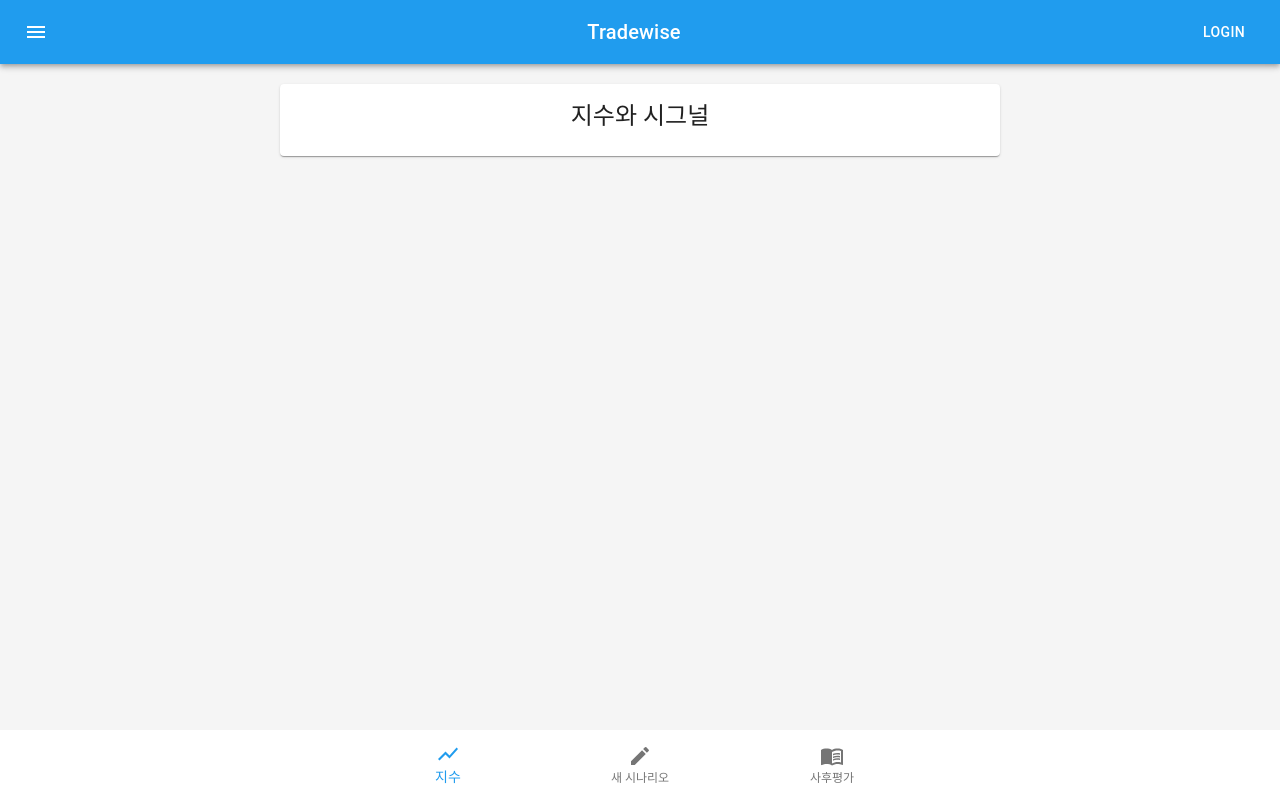
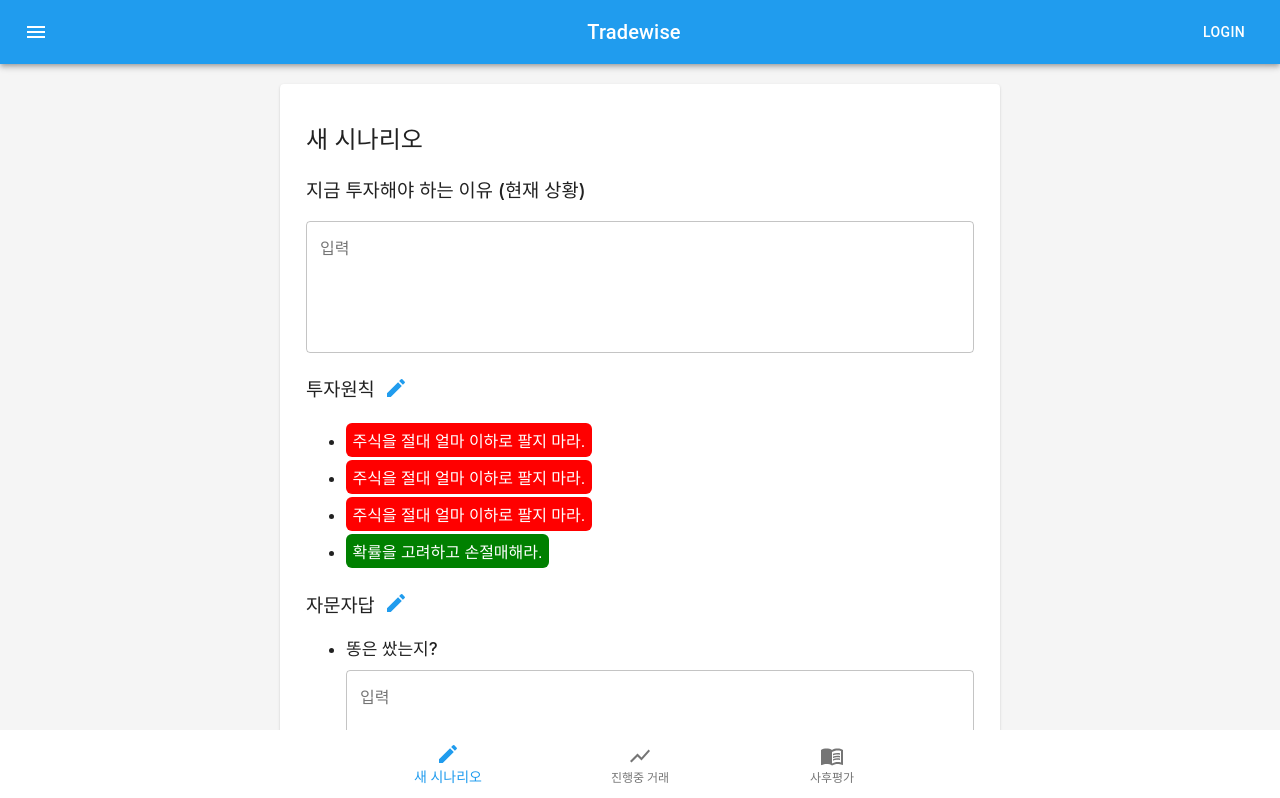
Before and after one commit to freewizard20/boilerplate, a React (Create React App) app: page / in a window 1280 px wide. Shown: the top 798 px of the page. Built offline with nearby package versions, Linux system fonts and the light colour scheme.

Commit message:
changed menus

```diff
--- a/src/App.js
+++ b/src/App.js
@@ -1,10 +1,10 @@
-import React from 'react';
-import './App.css';
-import Header from './components/nav/Header';
-import Navbar from './components/nav/Navbar';
-import Index from './components/index/Index';
-import Input from './components/input/Input';
-import Feedback from './components/feedback/Feedback';
+import React from "react";
+import "./App.css";
+import Header from "./components/nav/Header";
+import Navbar from "./components/nav/Navbar";
+import Index from "./components/index/Index";
+import Input from "./components/input/Input";
+import Feedback from "./components/feedback/Feedback";
 import { BrowserRouter as Router, Switch, Route } from "react-router-dom";
 
 function App() {
@@ -13,8 +13,8 @@ function App() {
       <div className="App">
         <Header />
         <Switch>
-          <Route path="/" exact component={Index} />
-          <Route path="/input" exact component={Input} />
+          <Route path="/" exact component={Input} />
+          <Route path="/input" exact component={Index} />
           <Route path="/feedback" exact component={Feedback} />
         </Switch>
         <Navbar />
--- a/src/components/feedback/Feedback.js
+++ b/src/components/feedback/Feedback.js
@@ -10,6 +10,7 @@ import Typography from "@material-ui/core/Typography";
 import ExpandMoreIcon from "@material-ui/icons/ExpandMore";
 import ControlledAccordions from "./ControlledAccordions";
 import "./feedback.css";
+import Divider from "@material-ui/core/Divider";
 
 const useStyles = makeStyles({
   root: {
@@ -58,10 +59,7 @@ export default function Feedback() {
       <Card className={classes.root}>
         <CardContent style={{ padding: 0 }}>
           <h2 className="title-feedback">사후평가</h2>
-          <h3 className="subtitle-feedback">진행중 거래</h3>
-
-          <h3 className="subtitle-feedback">완료된 거래</h3>
-          <ControlledAccordions />
+          <Divider />
         </CardContent>
       </Card>
     </>
--- a/src/components/index/Index.js
+++ b/src/components/index/Index.js
@@ -1,16 +1,22 @@
 import React from "react";
 import { makeStyles } from "@material-ui/core/styles";
 import Card from "@material-ui/core/Card";
-import CardActions from "@material-ui/core/CardActions";
 import CardContent from "@material-ui/core/CardContent";
-import Button from "@material-ui/core/Button";
+import AddIcon from "@material-ui/icons/Add";
+import Accordion from "@material-ui/core/Accordion";
+import AccordionDetails from "@material-ui/core/AccordionDetails";
+import AccordionSummary from "@material-ui/core/AccordionSummary";
 import Typography from "@material-ui/core/Typography";
+import ExpandMoreIcon from "@material-ui/icons/ExpandMore";
+import Divider from "@material-ui/core/Divider";
 
 const useStyles = makeStyles({
   root: {
     minWidth: 275,
     maxWidth: 720,
     margin: "20px auto",
+    textAlign: "left",
+    padding: 0,
   },
   bullet: {
     display: "inline-block",
@@ -23,18 +29,34 @@ const useStyles = makeStyles({
   pos: {
     marginBottom: 12,
   },
+  settings: {
+    position: "relative",
+    top: "3.5px",
+    left: "-2px",
+    color: "#209cee",
+    borderRadius: "50%",
+    backgroundColor: "white",
+    border: "none",
+  },
+  margin: {
+    margin: "auto",
+    display: "block",
+  },
 });
 
-export default function Index() {
+export default function Feedback() {
   const classes = useStyles();
+  const [expanded, setExpanded] = React.useState(false);
+
+  const handleChange = (panel) => (event, isExpanded) => {
+    setExpanded(isExpanded ? panel : false);
+  };
 
   return (
     <>
       <Card className={classes.root}>
-        <CardContent>
-          <Typography variant="h5" component="p">
-            지수와 시그널
-          </Typography>
+        <CardContent style={{ padding: 0 }}>
+          <h2 className="title-feedback">진행중 거래</h2>
         </CardContent>
       </Card>
     </>
--- a/src/components/nav/Navbar.js
+++ b/src/components/nav/Navbar.js
@@ -1,19 +1,19 @@
-import React, { useEffect } from 'react';
-import { makeStyles } from '@material-ui/core/styles';
-import BottomNavigation from '@material-ui/core/BottomNavigation';
-import BottomNavigationAction from '@material-ui/core/BottomNavigationAction';
-import RestoreIcon from '@material-ui/icons/Restore';
+import React, { useEffect } from "react";
+import { makeStyles } from "@material-ui/core/styles";
+import BottomNavigation from "@material-ui/core/BottomNavigation";
+import BottomNavigationAction from "@material-ui/core/BottomNavigationAction";
+import RestoreIcon from "@material-ui/icons/Restore";
 import { Link } from "react-router-dom";
 import CreateIcon from "@material-ui/icons/Create";
 import MenuBookIcon from "@material-ui/icons/MenuBook";
-import ShowChartIcon from '@material-ui/icons/ShowChart';
+import ShowChartIcon from "@material-ui/icons/ShowChart";
 
 const useStyles = makeStyles({
   root: {
     width: "100%",
     position: "fixed",
     bottom: 0,
-        height: 70
+    height: 70,
   },
 });
 
@@ -40,9 +40,24 @@ export default function Navbar() {
       showLabels
       className={classes.root}
     >
-            <BottomNavigationAction component={Link} to="/" label="지수" icon={<ShowChartIcon />} />
-            <BottomNavigationAction component={Link} to="/input" label="새 시나리오" icon={<CreateIcon />} />
-            <BottomNavigationAction component={Link} to="feedback" label="사후평가" icon={<MenuBookIcon />} />
+      <BottomNavigationAction
+        component={Link}
+        to="/"
+        label="새 시나리오"
+        icon={<CreateIcon />}
+      />
+      <BottomNavigationAction
+        component={Link}
+        to="/input"
+        label="진행중 거래"
+        icon={<ShowChartIcon />}
+      />
+      <BottomNavigationAction
+        component={Link}
+        to="feedback"
+        label="사후평가"
+        icon={<MenuBookIcon />}
+      />
     </BottomNavigation>
   );
 }
```
Lines whose indentation alone changed are shown as unchanged.
